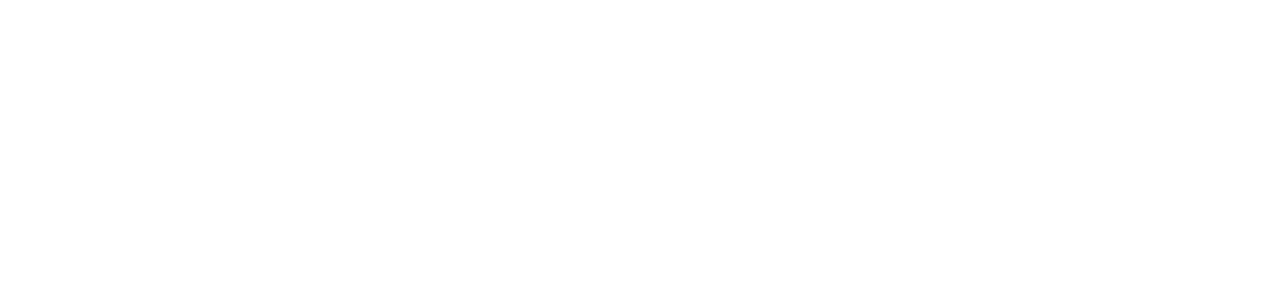
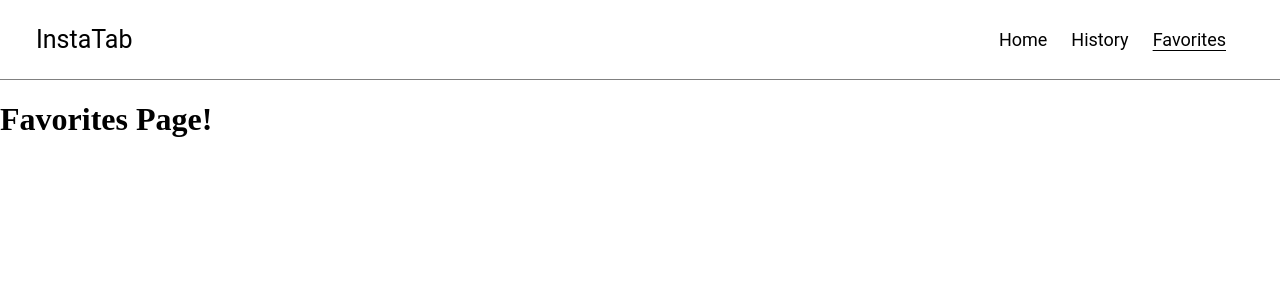
Before and after one commit to barnetthan/InstaTab, a React (Vite) app in the folder frontend/: page /favorites in a window 1280 px wide. Before the commit this address had no page. Shown: the top 300 px of the page. Built offline with nearby package versions, Linux system fonts and the light colour scheme.

Commit message:
first commit

```diff
--- a/frontend/src/App.tsx
+++ b/frontend/src/App.tsx
@@ -1,7 +1,7 @@
 import { BrowserRouter, Route, Routes } from 'react-router-dom'
 import HomePage from './pages/HomePage'
 import HistoryPage from './pages/HistoryPage';
-import AccountPage from './pages/AccountPage';
+import FavoritesPage from './pages/FavoritesPage';
 import "./styles/App.css";
 
 function App() {
@@ -11,7 +11,7 @@
       <Routes>
         <Route path="/" element={<HomePage />} />
         <Route path="/history" element={<HistoryPage />} />
-        <Route path="/account" element={<AccountPage />} />
+        <Route path="/favorites" element={<FavoritesPage />} />
       </Routes>
       </BrowserRouter>
     </>
--- a/frontend/src/components/NavBar.tsx
+++ b/frontend/src/components/NavBar.tsx
@@ -40,11 +40,11 @@
           <NavLink
             className="uladjust"
             style={{
-              textDecorationLine: curPage == "account" ? "underline" : "none",
+              textDecorationLine: curPage == "favorites" ? "underline" : "none",
             }}
-            to="/account"
+            to="/favorites"
           >
-            Account
+            Favorites
           </NavLink>
         </li>
       </ul>
--- a/frontend/src/pages/AccountPage.tsx
+++ /dev/null
@@ -1,12 +0,0 @@
-import NavBar from "../components/NavBar";
-
-function AccountPage() {
-  return (
-    <>
-      <NavBar curPage="account"/>
-      <h1>Account Page!</h1>
-    </>
-  )
-}
-
-export default AccountPage;
--- /dev/null
+++ b/frontend/src/pages/FavoritesPage.tsx
@@ -0,0 +1,12 @@
+import NavBar from "../components/NavBar";
+
+function FavoritesPage() {
+  return (
+    <>
+      <NavBar curPage="favorites"/>
+      <h1>Favorites Page!</h1>
+    </>
+  )
+}
+
+export default FavoritesPage;
```
